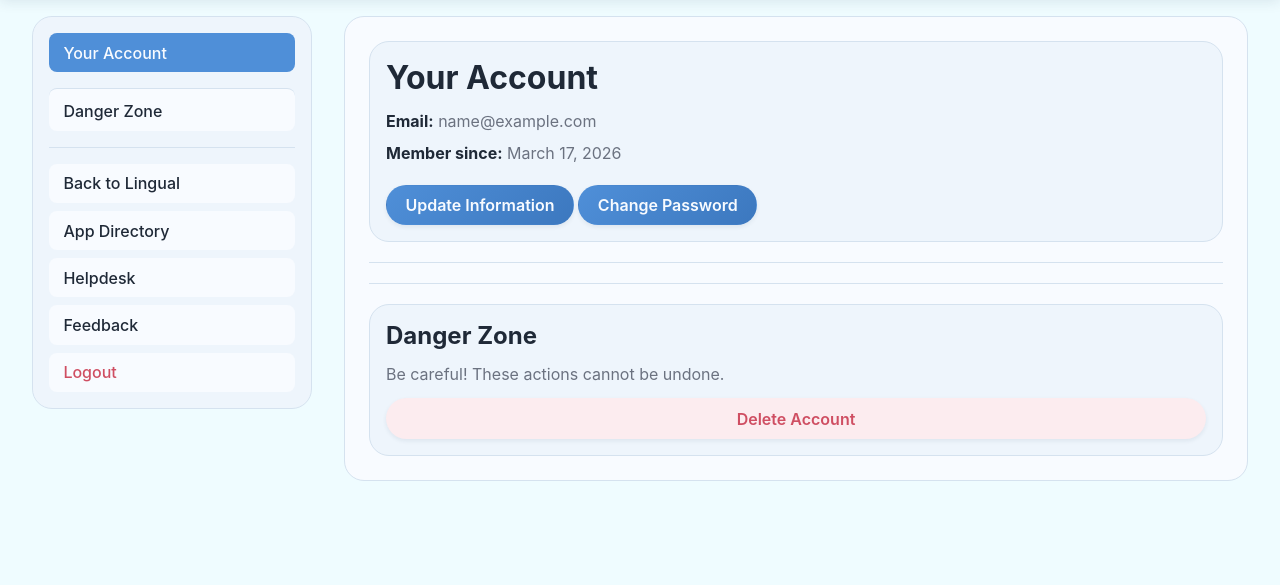
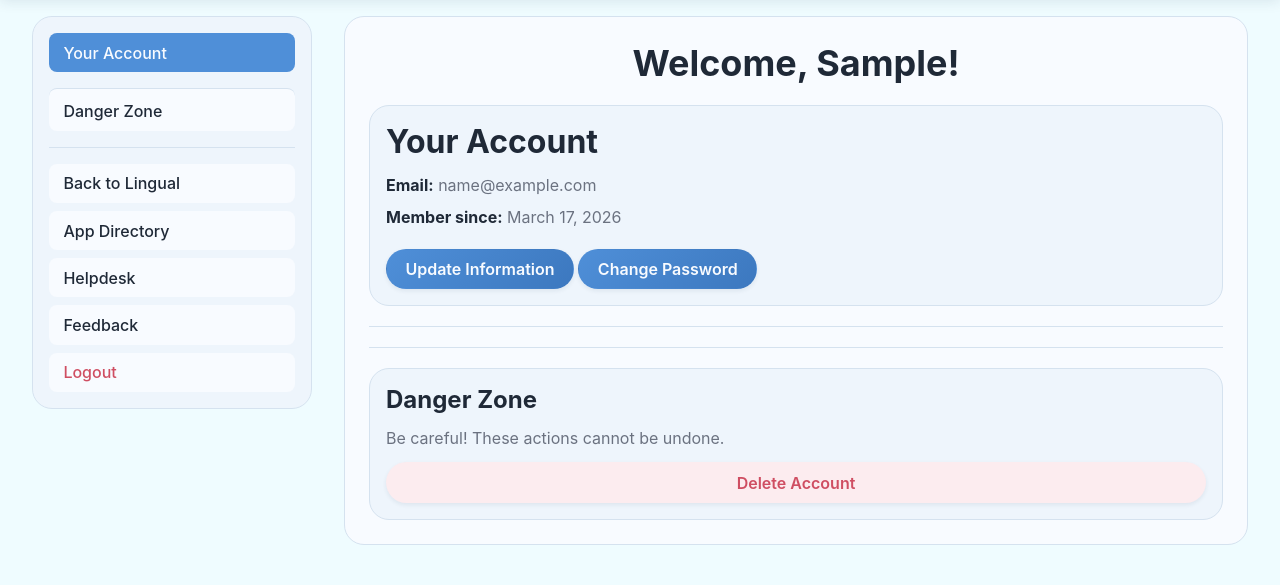
Before and after one commit to RishiS-HSCProjects/12AT2-LingualHSC, a Flask app: page /account in a window 1280 px wide. Shown: the part 72-657 px from the top of the page. Run offline with Flask 3, Linux system fonts and the light colour scheme; the visitor is signed in with stand-in values (Sample User, id 1); parts of the project's set-up code (start-up, migrations or seed data) failed here and were passed over.

Commit message:
Add welcome message and adjust welcome styles
Insert a personalized welcome heading on the account page and add styles for it. Update welcome page CSS to add top margin (to account for the nav) and increase padding for improved spacing. Also include a brief instructor prompt in the Nihongo particle-he lesson to encourage users to translate before revealing answers.

```diff
--- a/lingual/main/static/styles/account.css
+++ b/lingual/main/static/styles/account.css
@@ -92,6 +92,12 @@ aside > #actions {
     margin: 0;
     color: var(--colour-secondary);
     line-height: var(--line-height-body);
+}
+
+#welcome-message {
+    color: var(--colour-primary);
+    text-align: center;
+    font-size: var(--font-size-header-1);
 }
 
 #your-account,
--- a/lingual/main/static/styles/welcome.css
+++ b/lingual/main/static/styles/welcome.css
@@ -4,6 +4,10 @@ body {
     background: var(--gradient-soft-sunrise);
     color: var(--colour-text-primary);
     height: calc(100vh - var(--nav-height));
+}
+
+#body {
+    margin-top: calc(var(--nav-height));
 }
 
 #welcome-shell {
@@ -13,7 +17,7 @@ body {
     align-items: center;
     text-align: center;
     height: 100%;
-    padding: 2rem 1.5rem;
+    padding: 5rem 1.5rem;
     gap: 2rem;
     max-width: 48rem;
     margin: 0 auto;
--- a/lingual/main/templates/account.html
+++ b/lingual/main/templates/account.html
@@ -32,6 +32,7 @@
         </div>
     </aside>
     <div id="account-container">
+        <h1 id="welcome-message">Welcome, {{ current_user.first_name }}!</h1>
         <div id="your-account">
             <h1>Your Account</h1>
             <div id="account-info">
```
Also changed, not shown: lingual/modules/nihongo/data/grammar/lessons/particle-he.md (+1 -0 lines).
